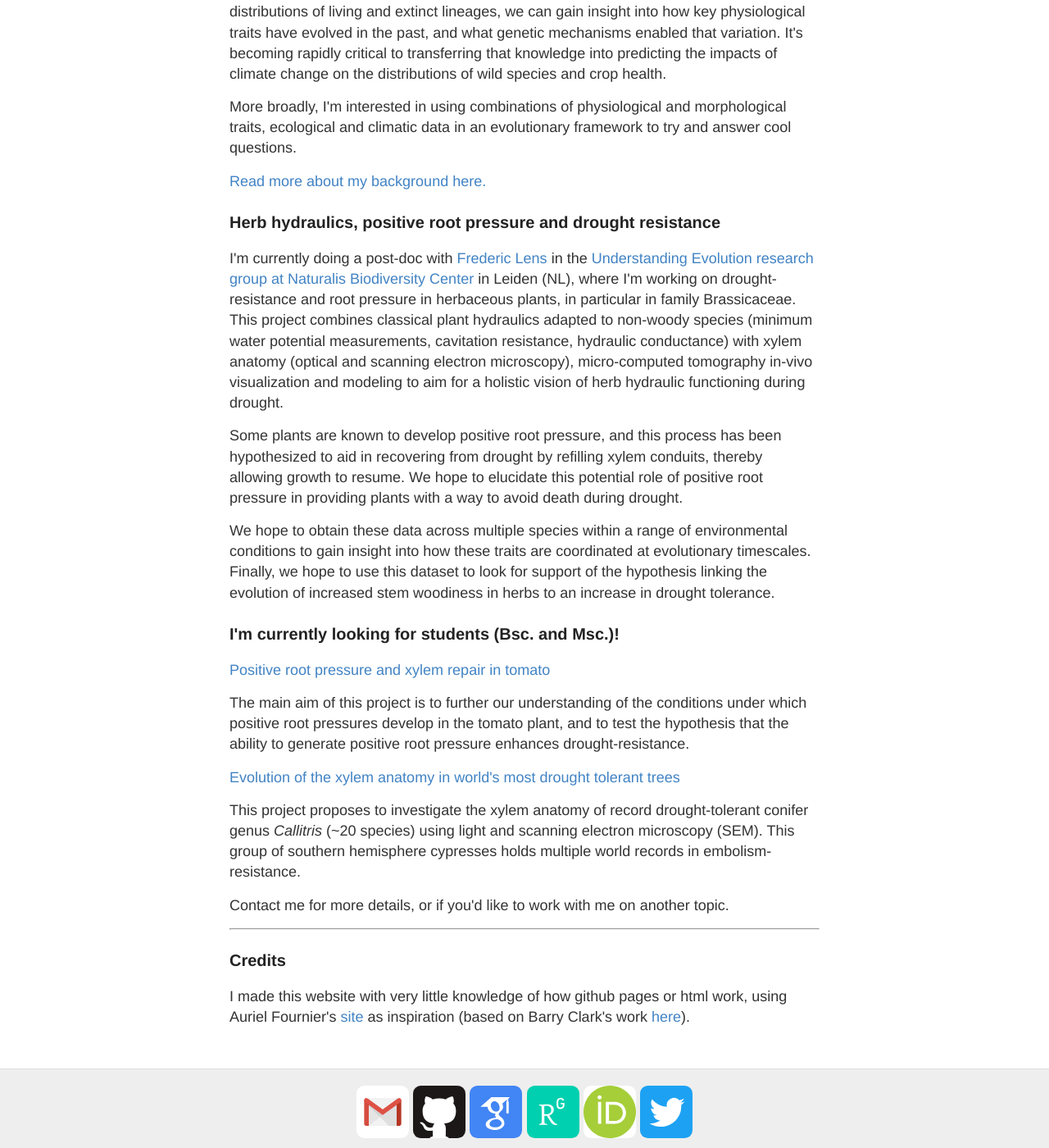
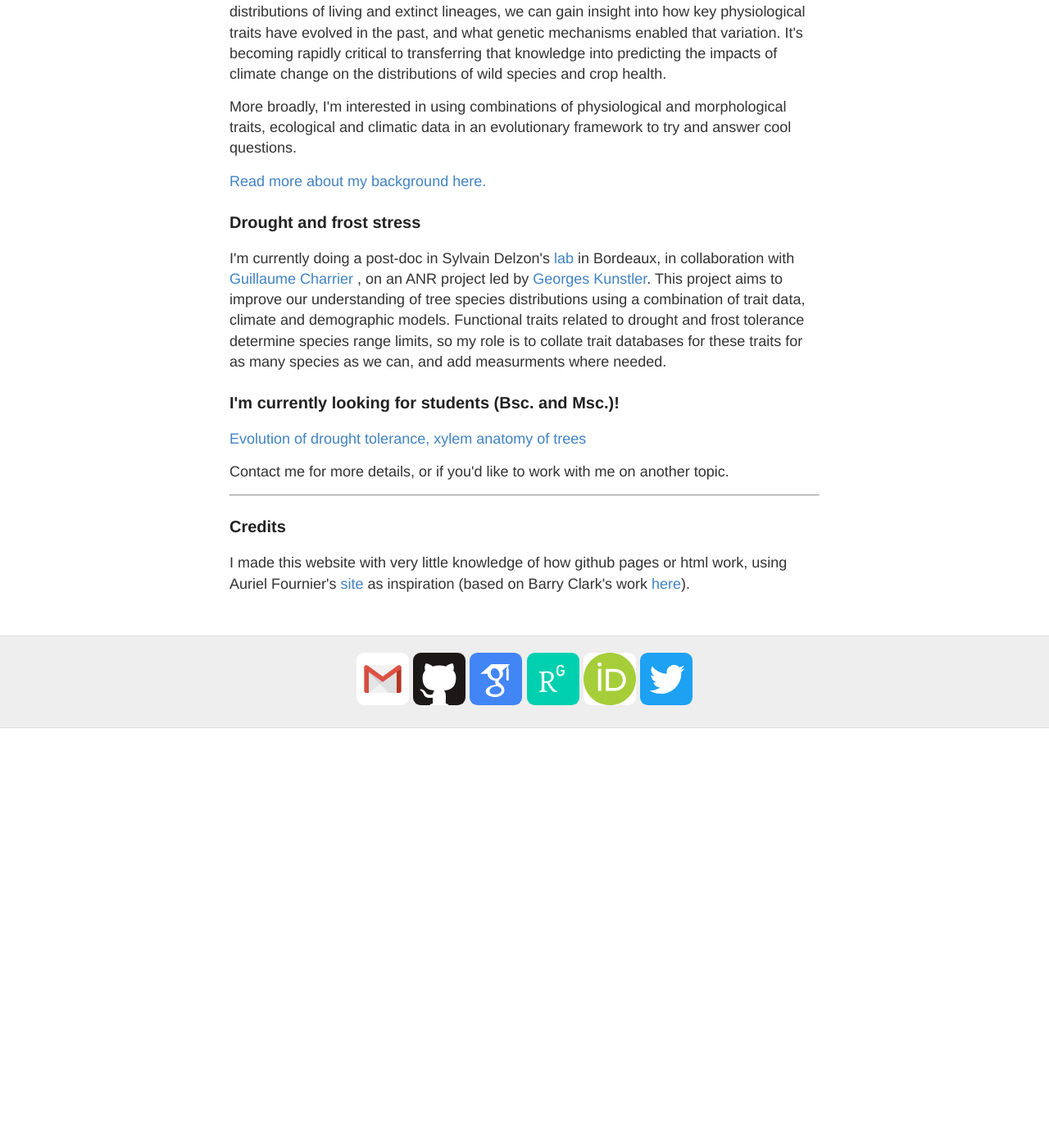
Before and after one commit to MaxLarter/maxlarter.github.io, a Jekyll site: the page index.html, which Jekyll copies as it is, in a window 1280 px wide and 1400 px high, scrolled down 304 px. Shown: the whole window at 82% size. Built offline with Jekyll 4.4.1, drawn with Linux system fonts in a browser that asks for light colours; after the commit the page ends 1192 px from its top, so only the background shows below that.

Commit message:
change some bio

```diff
--- a/index.html
+++ b/index.html
@@ -51,23 +51,14 @@
 
 		<a href="/about">Read more about my background here.</a>
 
-		<h3>Herb hydraulics, positive root pressure and drought resistance</h3>
+		<h3>Drought and frost stress</h3>
 
-		<p>I'm currently doing a post-doc with <a href="https://www.naturalis.nl/en/frederic-lens" target="_blank">Frederic Lens</a> in the <a href="https://www.naturalis.nl/en/understanding-evolution" target="_blank">Understanding Evolution research group at Naturalis Biodiversity Center</a> in Leiden (NL), where I'm working on drought-resistance and root pressure in herbaceous plants, in particular in family Brassicaceae. This project combines classical plant hydraulics adapted to non-woody species (minimum water potential measurements, cavitation resistance, hydraulic conductance) with xylem anatomy (optical and scanning electron microscopy), micro-computed tomography in-vivo visualization and modeling to aim for a holistic vision of herb hydraulic functioning during drought. </p>
+		<p>I'm currently doing a post-doc in Sylvain Delzon's <a href="http://sylvain-delzon.com/" target="_blank">lab</a> in Bordeaux, in collaboration with <a href = "https://scholar.google.fr/citations?user=N3QLqj0AAAAJ&hl=fr" target = "_blank">Guillaume Charrier </a>, on an ANR project led by <a href="https://kunstler.github.io/" target = "_blank">Georges Kunstler</a>. This project aims to improve our understanding of tree species distributions using a combination of trait data, climate and demographic models. Functional traits related to drought and frost tolerance determine species range limits, so my role is to collate trait databases for these traits for as many species as we can, and add measurments where needed. </p>
 
-		<p>Some plants are known to develop positive root pressure, and this process has been hypothesized to aid in recovering from drought by refilling xylem conduits, thereby allowing growth to resume. We hope to elucidate this potential role of positive root pressure in providing plants with a way to avoid death during drought.</p>
-
-		<p>We hope to obtain these data across multiple species within a range of environmental conditions to gain insight into how these traits are coordinated at evolutionary timescales. Finally, we hope to use this dataset to look for support of the hypothesis linking the evolution of increased stem woodiness in herbs to an increase in drought tolerance.</p>
 
 		<h3>I'm currently looking for students (Bsc. and Msc.)!</h3>
 
-		<p><a href="https://www.naturalis.nl/positive-root-pressure-and-xylem-repair" target="_blank">Positive root pressure and xylem repair in tomato</a></p>
-
-		<p>The main aim of this project is to further our understanding of the conditions under which positive root pressures develop in the tomato plant, and to test the hypothesis that the ability to generate positive root pressure enhances drought-resistance.</p>
-
-		<p><a href="https://www.naturalis.nl/xylem-anatomy-of-drought-resistant-trees" target="_blank">Evolution of the xylem anatomy in world's most drought tolerant trees</a></p>
-
-		<p>This project proposes to investigate the xylem anatomy of record drought-tolerant conifer genus <i>Callitris</i> (~20 species) using light and scanning electron microscopy (SEM). This group of southern hemisphere cypresses holds multiple world records in embolism-resistance.</p>
+		<p><a>Evolution of drought tolerance, xylem anatomy of trees</a></p>
 
 		<p>Contact me for more details, or if you'd like to work with me on another topic.</p>
 
```
Also changed, not shown: about.html (+8 -3 lines), oldbits.txt (added, +7 -0 lines).
